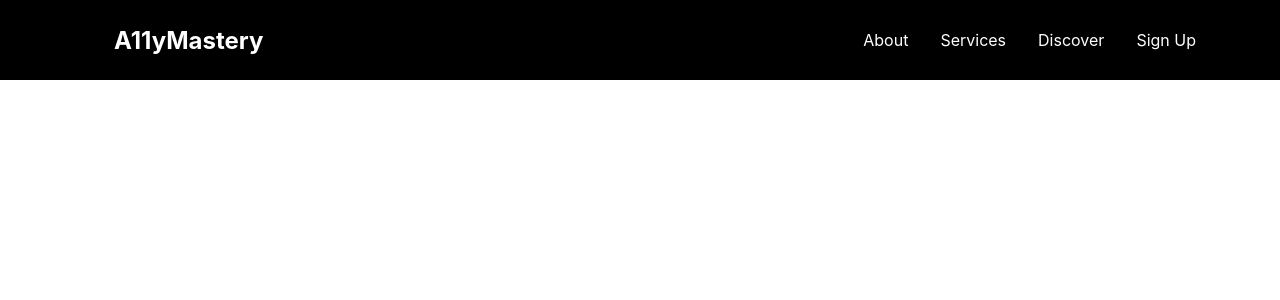
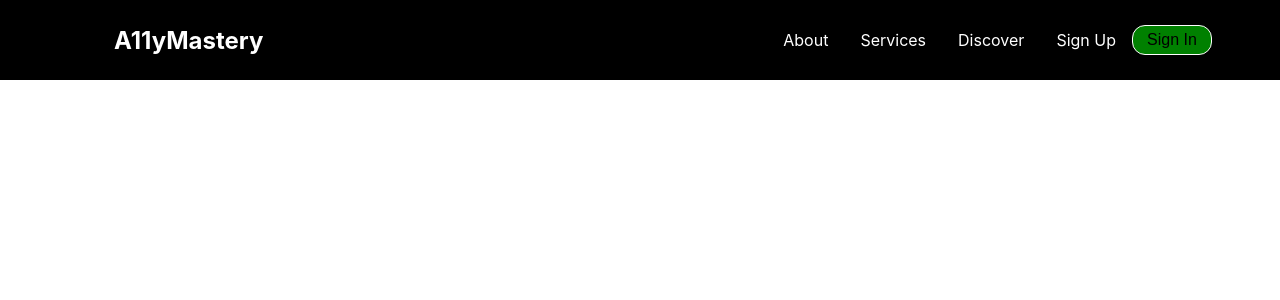
Before and after one commit to mohamad-kareem/Accessibility_Testing_Tool, a React (Create React App) app in the folder frontend_challenge/: page / in a window 1280 px wide. Shown: the top 300 px of the page. Built offline with nearby package versions, Linux system fonts and the light colour scheme; the HTML template or start-up script is replaced by a standard one.

Commit message:
Frontend:creating button component

```diff
--- /dev/null
+++ b/frontend_challenge/src/Components/ButtonComponent/ButtonComponent.jsx
@@ -0,0 +1,20 @@
+import "./buttoncomponent.css"
+
+const ButtonComponent = ({color="green",size="1rem",width="300px",children,onClick}) => {
+  const styles = {
+    backgroundColor: color,
+    fontSize: size,
+    borderRadius: '13px',
+    padding: '5px',
+    outline: 'none',
+    border: '1px solid white',
+    width: width,
+    cursor: 'pointer' ,
+  }
+
+  return (
+   <button className='button' style={styles} onClick={onClick}>{children}</button>
+  );
+};
+
+export default ButtonComponent;
--- /dev/null
+++ b/frontend_challenge/src/Components/ButtonComponent/buttoncomponent.css
@@ -0,0 +1,5 @@
+.button:hover{
+    background-color: #fff !important;
+    color:#010606;
+    transition: all 0.2s ease-in-out;
+}
--- a/frontend_challenge/src/Components/Navbar/Navbar.jsx
+++ b/frontend_challenge/src/Components/Navbar/Navbar.jsx
@@ -1,6 +1,7 @@
 import "./navbar.css"
 import { Link } from 'react-router-dom';
 import {FaBars} from 'react-icons/fa'
+import ButtonComponent from "../ButtonComponent/ButtonComponent";
 const Navbar = () => {
   return (
    <div className="navbar-wrapper">
@@ -16,6 +17,9 @@ const Navbar = () => {
               <Link to="discover" className="nav_links">Discover</Link>
               <Link to="signup" className="nav_links">Sign Up</Link>
             </div>
+            <div className="btn-container">
+              <ButtonComponent width="80px" children="Sign In"/>
+            </div>
           </div>
       </div>
     </div>
--- a/frontend_challenge/src/Components/Navbar/navbar.css
+++ b/frontend_challenge/src/Components/Navbar/navbar.css
@@ -78,3 +78,7 @@
         border-bottom: 3px solid green;
     }
 }
+.btn-container{
+    display: flex;
+    align-items: center;
+}
```
